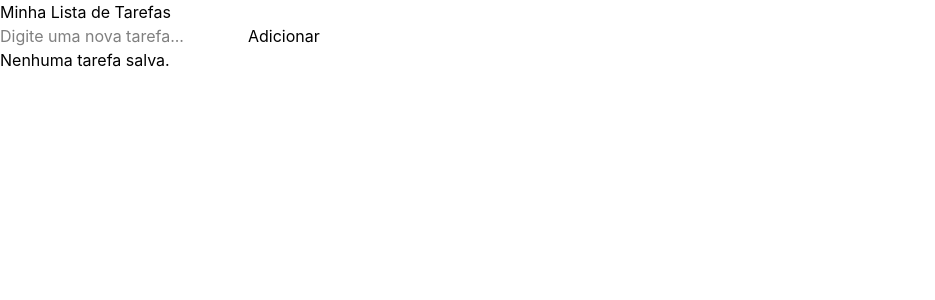
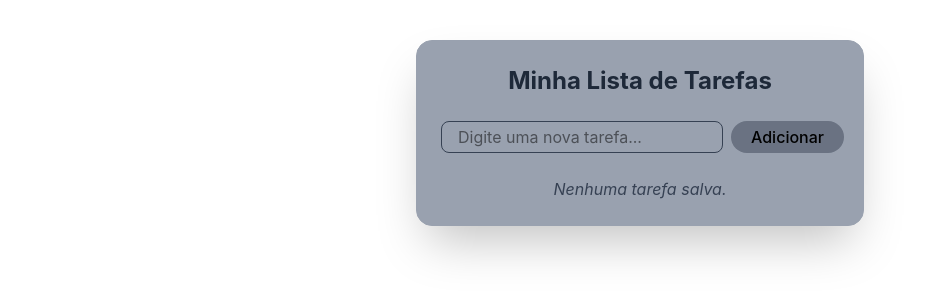
Before and after one commit to 1ESPI-FrontEnd/Checkpoint04, a React (Vite) app: page / in a window 1280 px wide. Shown: the top 300 px of the page, without its empty margins (0-935 px from the left). Built offline with nearby package versions, Linux system fonts and the light colour scheme.

Commit message:
[Style] Estilizando com tailwind

```diff
--- a/src/components/Tarefas.jsx
+++ b/src/components/Tarefas.jsx
@@ -34,25 +34,25 @@ const Tarefas = () => {
 
   return (
     <>
-        <div className="">
-        <h2 className="">Minha Lista de Tarefas</h2>
+        <div className="max-w-md mx-auto mt-10 p-6 bg-gray-400 rounded-2xl shadow-2xl border border-gray-400">
+        <h2 className="text-2xl font-bold text-gray-800 mb-6 text-center">Minha Lista de Tarefas</h2>
 
-        <form onSubmit={AdicionarTarefa} className="">
+        <form onSubmit={AdicionarTarefa} className="flex gap-2 mb-6">
             <input
             type="text"
             value={campo}
             onChange={(e) => setCampo(e.target.value)}
             placeholder="Digite uma nova tarefa..."
-            className=""
+            className="flex-1 px-4 border border-gray-700 rounded-lg focus:outline-none focus:ring-1 "
             />
-            <button type="submit" className="">
+            <button type="submit" className="bg-gray-500 hover:bg-gray-600 font-medium px-5 py-1 rounded-2xl transition-colors cursor-pointer">
             Adicionar
             </button>
         </form>
 
         <ul className="space-y-3">
             {tarefas.map((tarefa) => (
-            <li key={tarefa.id} className="">
+            <li key={tarefa.id} className="flex items-center justify-around p-3 bg-gray-500 rounded-2xl border border-b-gray-800 shadow-2xl hover:bg-gray-600">
                 <span className="">{tarefa.text}</span>
 
                 {/* arrow function (função seta) que encapsula a execução de outra função.
@@ -60,14 +60,14 @@ const Tarefas = () => {
                 e não assim que a página carregar.
                 */}
                 <button onClick={()=> RemoverTarefa(tarefa.id)}
-                className="">
+                className="bg-gray-700 hover:bg-gray-800 font-medium px-5 py-1 rounded-2xl transition-colors cursor-pointer">
                 Excluir
                 </button>
             </li>
             ))}
         </ul>
 
-        {tarefas.length === 0 && <p className="">Nenhuma tarefa salva.</p>}
+        {tarefas.length === 0 && <p className="text-center text-gray-700 italic mt-4">Nenhuma tarefa salva.</p>}
         </div>
 
     </>
```
